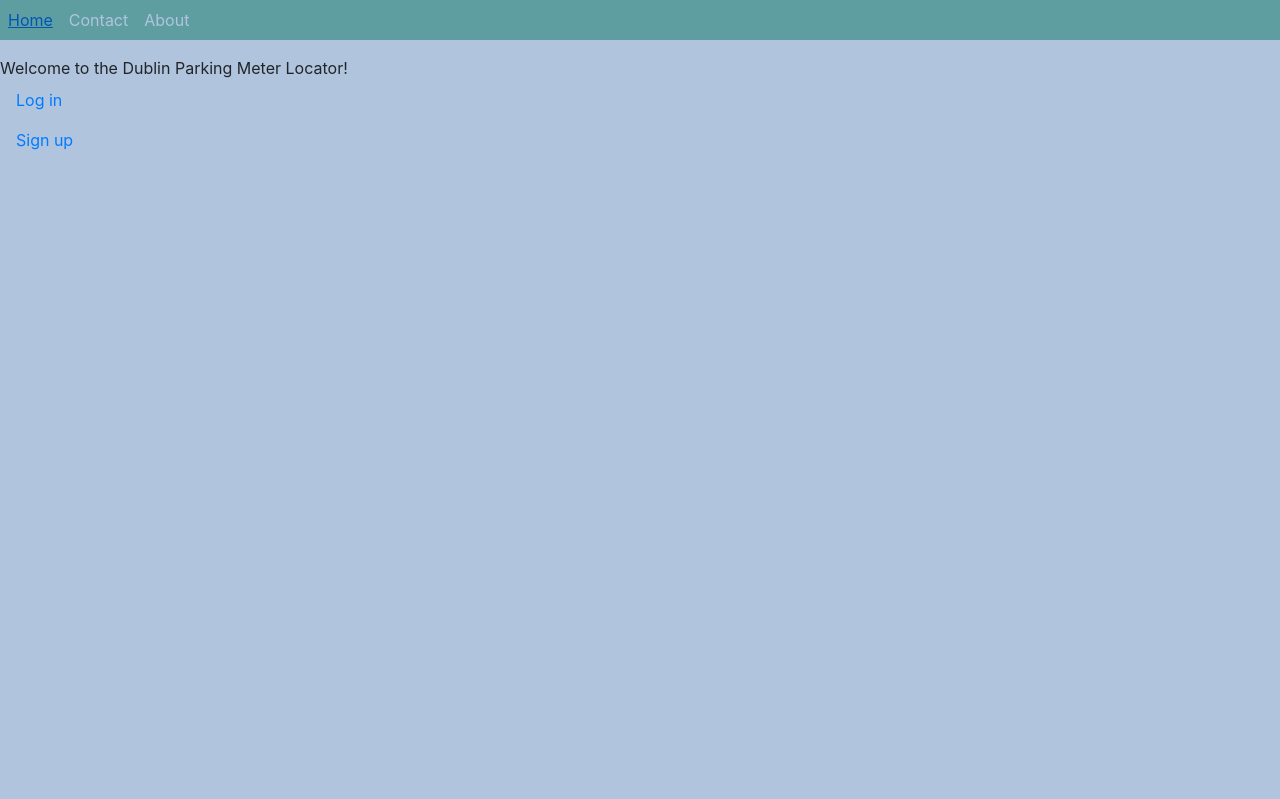
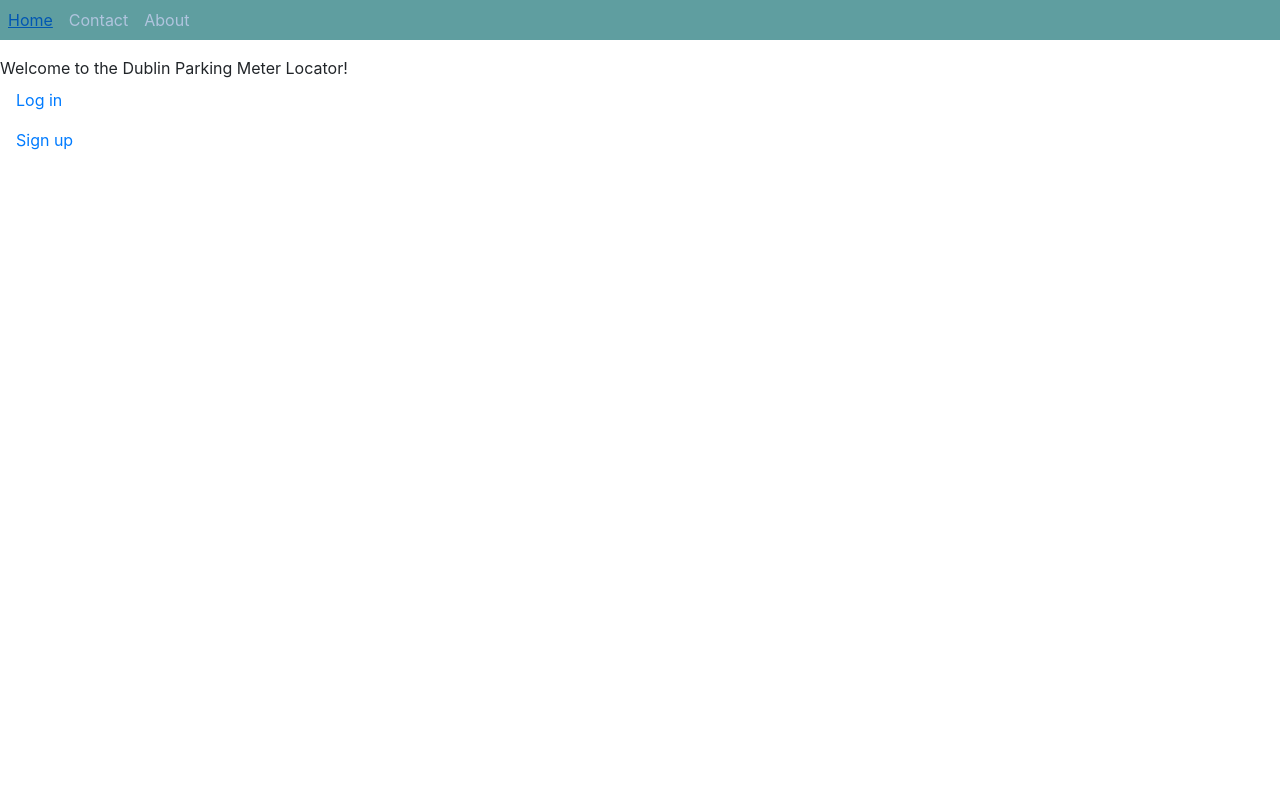
Before and after one commit to wiktoriauramowska/djangoAssignment, a Django app: page / in a window 1280 px wide. Run offline with Django 3.2, Linux system fonts and the light colour scheme; some libraries are stand-ins or nearby versions.

Commit message:
pwa work

```diff
--- a/templates/base.html
+++ b/templates/base.html
@@ -23,14 +23,6 @@
         crossorigin="anonymous"></script>
 
     {% progressive_web_app_meta %}
-    <style>
-        html{
-            min-height: 100%;
-        }
-        body {
-            background-color: lightsteelblue;
-        }
-    </style>
 
 </head>
 <body>
```
